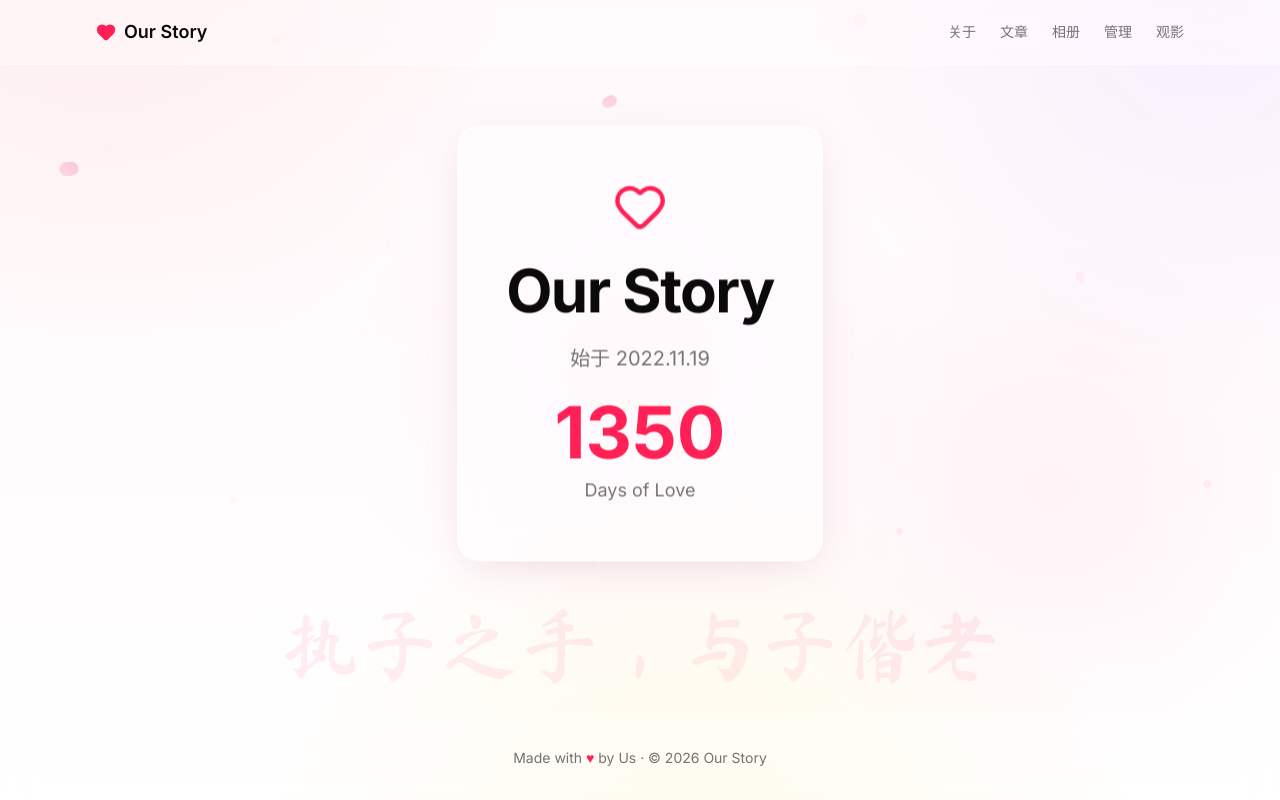
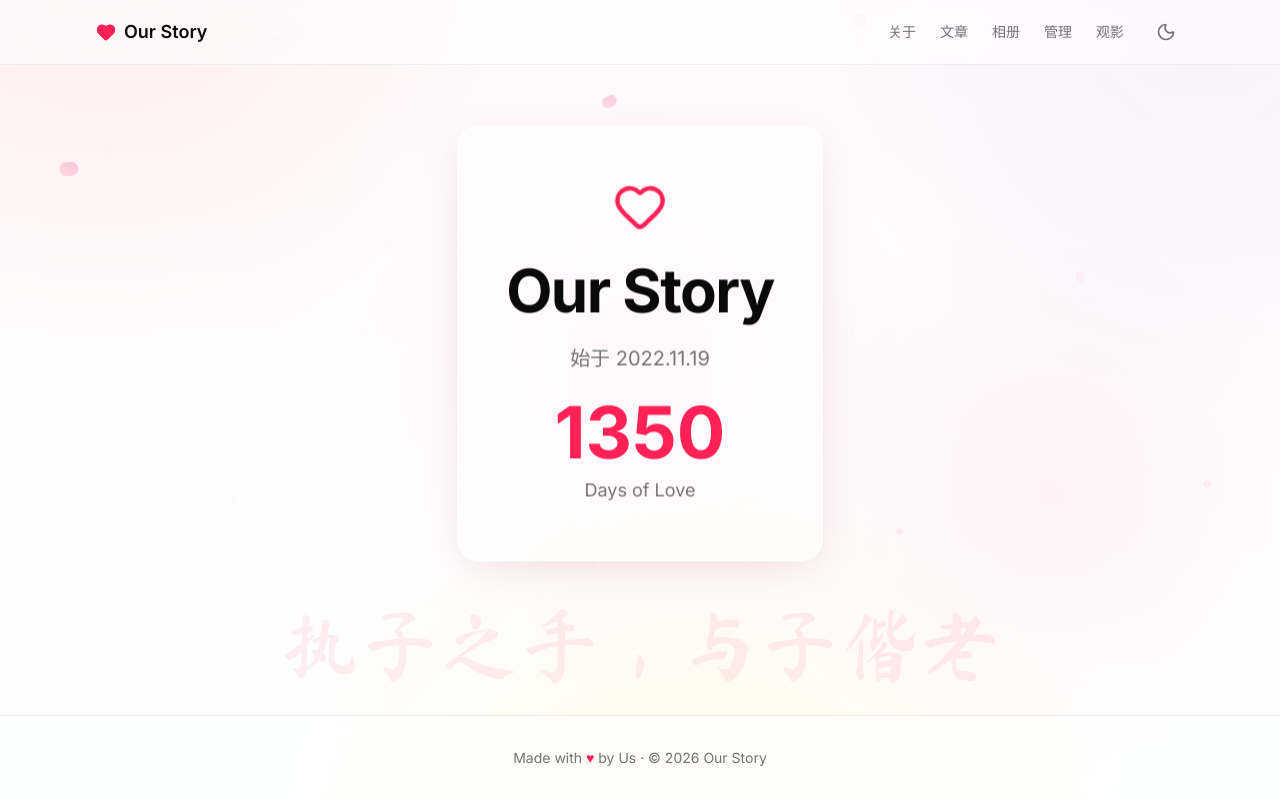
Before and after one commit to Runtowind11/CoupleWeb, a Next.js app: page / in a window 1280 px wide. Built offline with nearby package versions, Linux system fonts and the light colour scheme; no server answers; the database is empty.

Commit message:
feat: light/dark theme toggle with next-themes

```diff
--- a/src/app/layout.tsx
+++ b/src/app/layout.tsx
@@ -4,6 +4,7 @@ import "./globals.css";
 import SessionValidator from "@/components/SessionValidator";
 import AmbientBackground from "@/components/site/AmbientBackground";
 import MusicPlayer, { type MusicSong } from "@/components/site/MusicPlayer";
+import { ThemeProvider } from "@/components/theme-provider";
 import { createClient } from "@/lib/supabase/server";
 
 const inter = Inter({
@@ -37,12 +38,23 @@ export default async function RootLayout({
   const songs = await getSongs();
 
   return (
-    <html lang="en" className={`${inter.variable} h-full antialiased`}>
+    <html
+      lang="en"
+      suppressHydrationWarning
+      className={`${inter.variable} h-full antialiased`}
+    >
       <body className="min-h-full flex flex-col">
-        <SessionValidator />
-        <AmbientBackground />
-        {children}
-        <MusicPlayer songs={songs} />
+        <ThemeProvider
+          attribute="class"
+          defaultTheme="system"
+          enableSystem
+          disableTransitionOnChange
+        >
+          <SessionValidator />
+          <AmbientBackground />
+          {children}
+          <MusicPlayer songs={songs} />
+        </ThemeProvider>
       </body>
     </html>
   );
--- a/src/components/site/SiteFooter.tsx
+++ b/src/components/site/SiteFooter.tsx
@@ -1,6 +1,6 @@
 export default function SiteFooter() {
   return (
-    <footer className="border-t border-white/50 bg-white/30 py-8 backdrop-blur-lg">
+    <footer className="border-t border-border/60 bg-background/50 py-8 backdrop-blur-lg">
       <div className="mx-auto max-w-6xl px-4 sm:px-6 lg:px-8">
         <p className="text-center text-sm text-muted-foreground">
           Made with <span className="text-rose-500">&hearts;</span> by Us
--- a/src/components/site/SiteHeader.tsx
+++ b/src/components/site/SiteHeader.tsx
@@ -1,9 +1,10 @@
 import Link from "next/link";
 import { Heart } from "lucide-react";
+import ThemeToggle from "./ThemeToggle";
 
 export default function SiteHeader() {
   return (
-    <header className="sticky top-0 z-50 w-full border-b border-white/50 bg-white/40 shadow-[inset_0_-1px_0_0_rgb(255_255_255_/_0.25)] backdrop-blur-xl backdrop-saturate-150">
+    <header className="sticky top-0 z-50 w-full border-b border-border/60 bg-background/50 backdrop-blur-xl backdrop-saturate-150">
       <div className="mx-auto flex h-16 max-w-6xl items-center justify-between px-4 sm:px-6 lg:px-8">
         <Link href="/" id="site-logo" className="flex items-center gap-2">
           <Heart className="h-5 w-5 fill-rose-500 text-rose-500" />
@@ -42,6 +43,7 @@ export default function SiteHeader() {
           >
             观影
           </a>
+          <ThemeToggle />
         </nav>
       </div>
     </header>
--- /dev/null
+++ b/src/components/site/ThemeToggle.tsx
@@ -0,0 +1,34 @@
+"use client";
+
+import { Moon, Sun } from "lucide-react";
+import { useTheme } from "next-themes";
+import { useSyncExternalStore } from "react";
+
+const emptySubscribe = () => () => {};
+
+export default function ThemeToggle() {
+  const { resolvedTheme, setTheme } = useTheme();
+  const mounted = useSyncExternalStore(
+    emptySubscribe,
+    () => true,
+    () => false,
+  );
+
+  if (!mounted) {
+    return <div className="h-9 w-9" aria-hidden />;
+  }
+
+  const isDark = resolvedTheme === "dark";
+
+  return (
+    <button
+      type="button"
+      onClick={() => setTheme(isDark ? "light" : "dark")}
+      aria-label={isDark ? "切换到亮色模式" : "切换到暗色模式"}
+      title={isDark ? "切换到亮色模式" : "切换到暗色模式"}
+      className="flex h-9 w-9 cursor-pointer items-center justify-center rounded-full text-muted-foreground transition-colors hover:bg-white/30 hover:text-foreground"
+    >
+      {isDark ? <Sun className="h-5 w-5" /> : <Moon className="h-5 w-5" />}
+    </button>
+  );
+}
--- /dev/null
+++ b/src/components/theme-provider.tsx
@@ -0,0 +1,11 @@
+"use client";
+
+import { ThemeProvider as NextThemesProvider } from "next-themes";
+import type { ComponentProps } from "react";
+
+export function ThemeProvider({
+  children,
+  ...props
+}: ComponentProps<typeof NextThemesProvider>) {
+  return <NextThemesProvider {...props}>{children}</NextThemesProvider>;
+}
```
